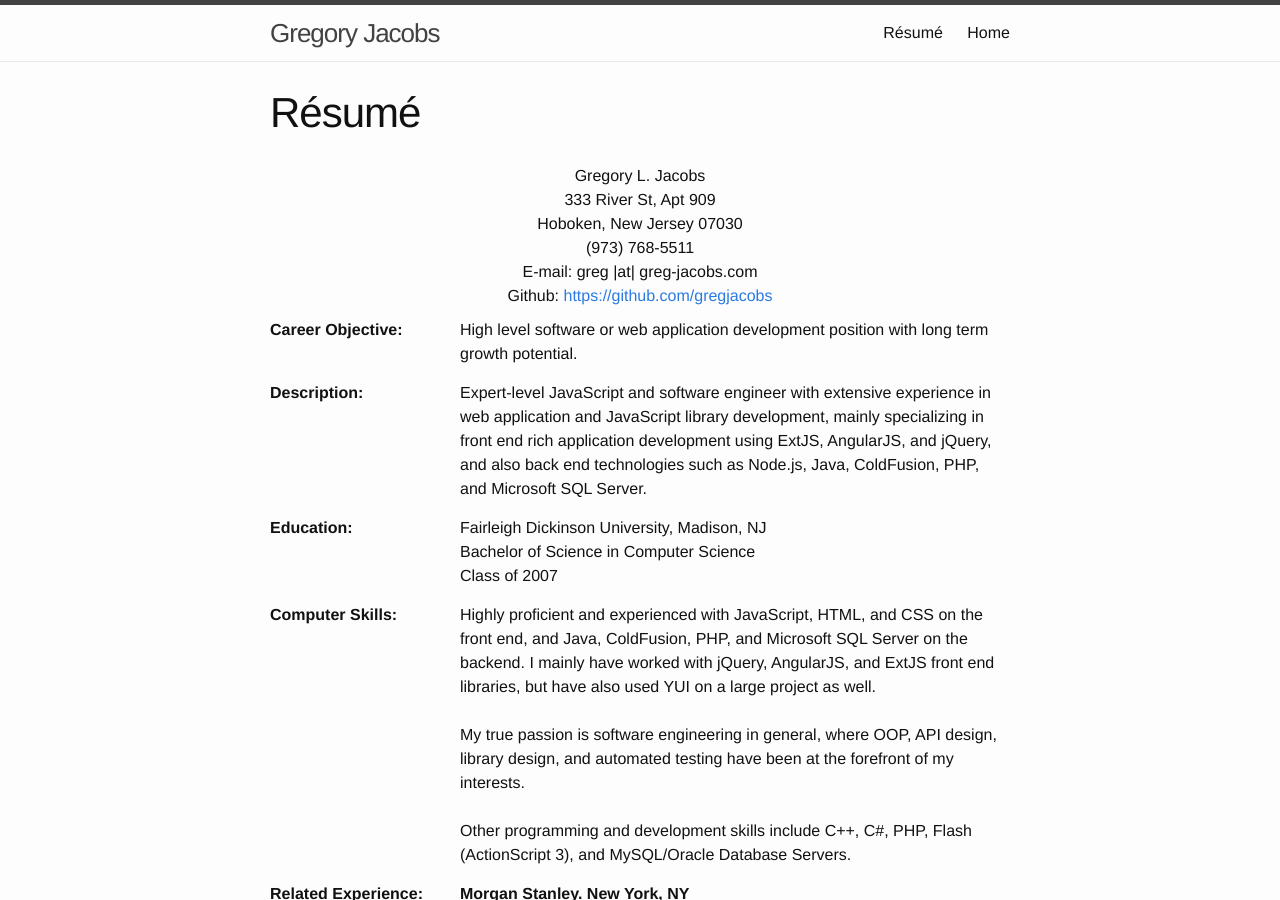
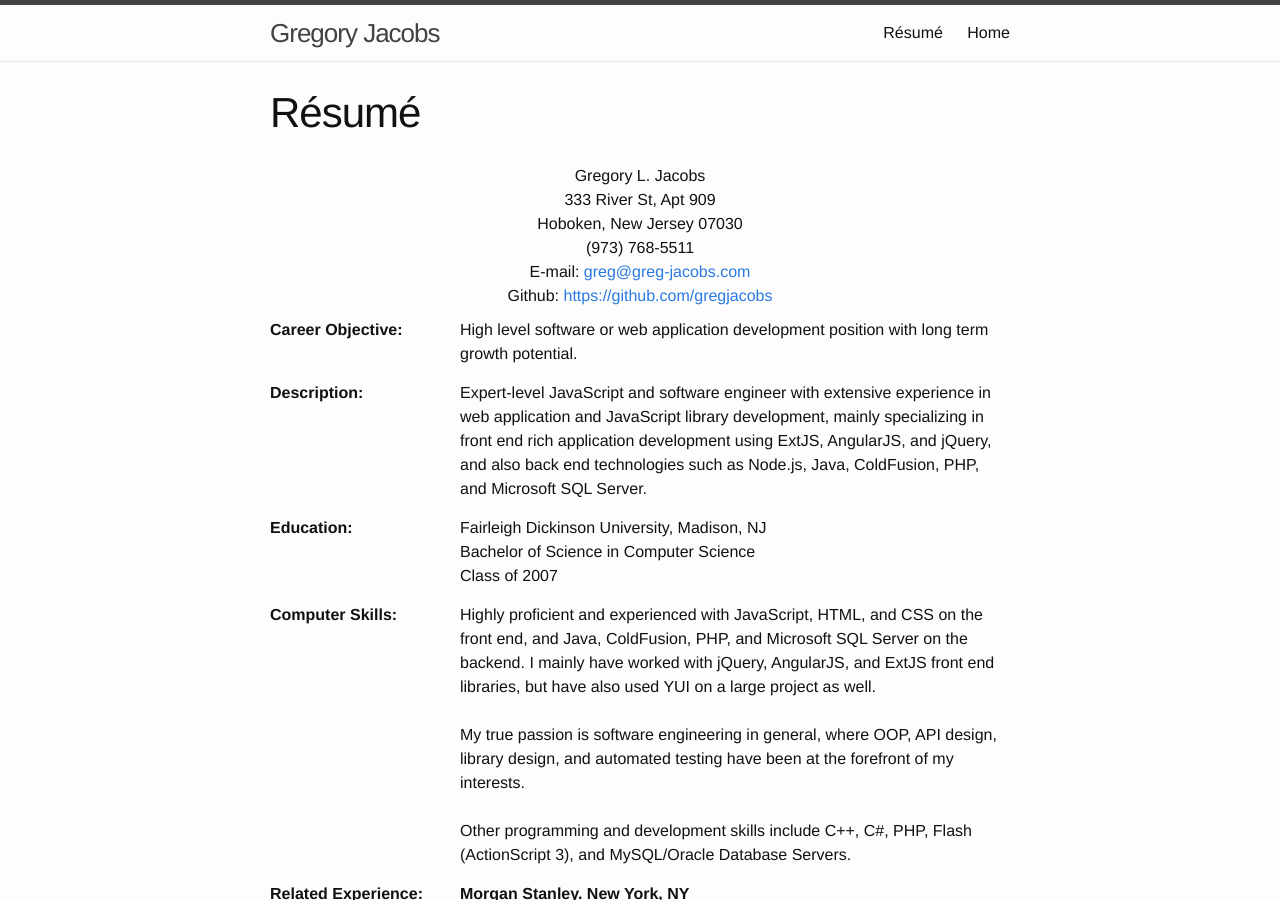
Before and after one commit to gregjacobs/gregjacobs.github.io, a Jekyll site: the page built from resume/index.html, in a window 1280 px wide and 900 px high. Built offline with Jekyll 4.4.1, drawn with Linux system fonts in a browser that asks for light colours.

Commit message:
Add email to resume.

```diff
--- a/resume/index.html
+++ b/resume/index.html
@@ -8,7 +8,7 @@ permalink: /resume/
 <div class="text-center">333 River St, Apt 909</div>
 <div class="text-center">Hoboken, New Jersey 07030</div>
 <div class="text-center">(973) 768-5511</div>
-<div class="text-center">E-mail: greg |at| greg-jacobs.com</div>
+<div class="text-center">E-mail: <a href="mailto:{{ site.email }}">{{ site.email }}</a></div>
 <div class="text-center">Github: <a href="https://github.com/gregjacobs">https://github.com/gregjacobs</a></div>
 
 <table class="resume-table mt10">
```
